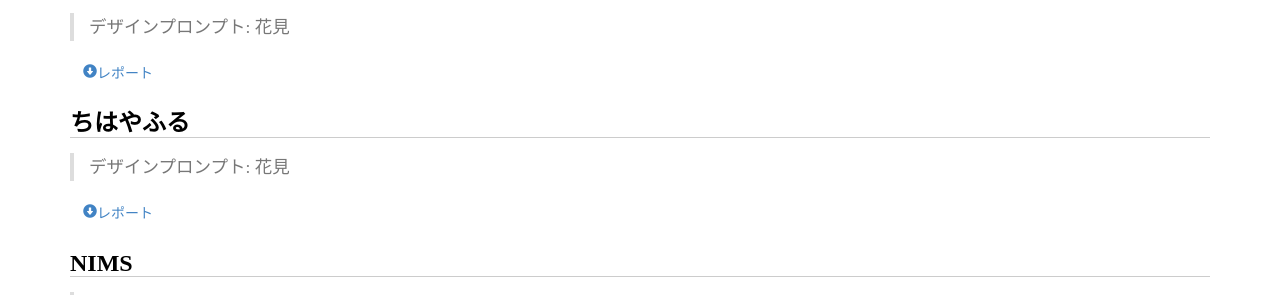
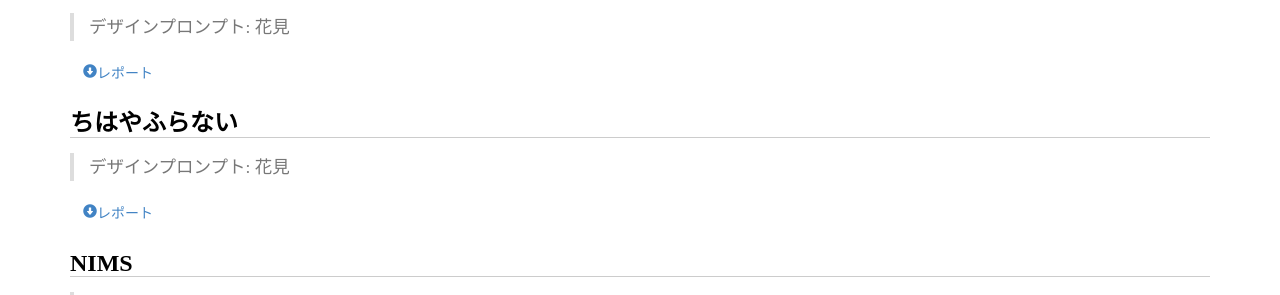
Before and after one commit to titech-edp/titech-edp.github.io, a Jekyll site: the page built from 2017-dtf-b/index.md, in a window 1280 px wide and 900 px high, scrolled down 1508 px. Shown: the part 150-445 px from the top of the window. Built offline with Jekyll 4.4.1, drawn with Linux system fonts in a browser that asks for light colours; nearby versions of some CDN libraries; library files that are not in the unit come from our copies.

Commit message:
Fix name

```diff
--- a/_data/2017-dtf-b-teams.yml
+++ b/_data/2017-dtf-b-teams.yml
@@ -28,7 +28,7 @@
   data:
     レポート: https://www.dropbox.com/s/pzcaamqcfs8z948/%E6%9C%80%E7%B5%82%E3%83%AC%E3%83%9D%E3%83%BC%E3%83%88.pdf?dl=0
 
-- name: ちはやふる
+- name: ちはやふらない
   theme: 花見
   data:
     レポート: https://drive.google.com/file/d/0B7963lISjt3EekktMkt4ZUFDY3M/view
```
